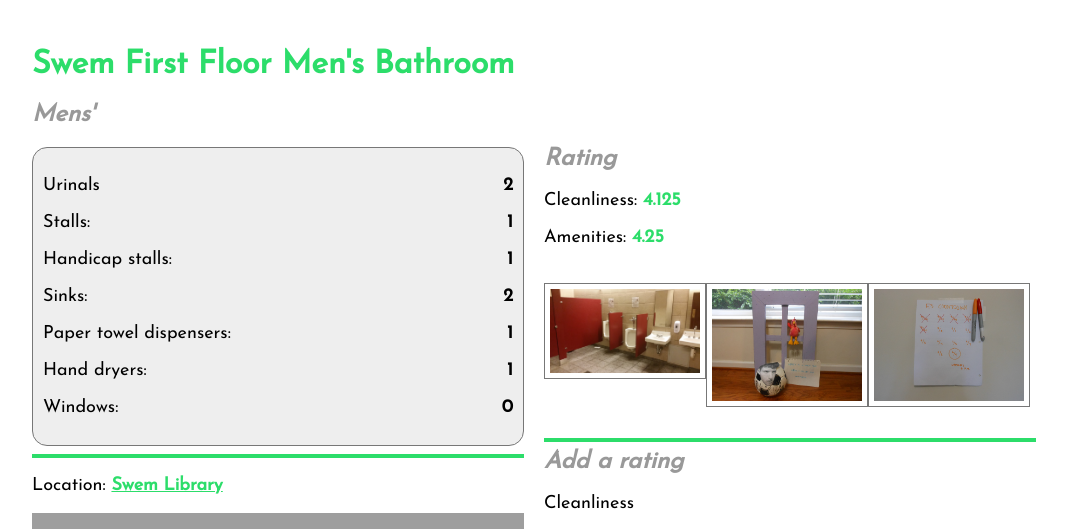
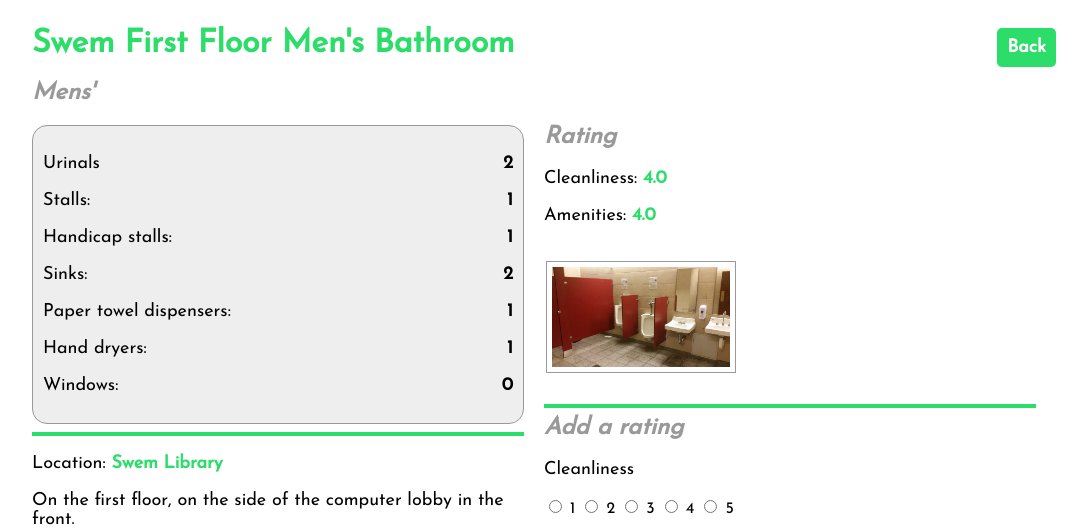
Before and after one commit to theycallmezeal/airpnp, a Django app: page /bathrooms/1/ in a window 1280 px wide. Shown: the top 529 px of the page, without its empty margins (96-1183 px from the left). Run offline with Django 3.2, Linux system fonts and the light colour scheme; data comes from the database, SQL or seed files in the repository; grey boxes are pictures that could not be loaded.

Commit message:
some more goodies

```diff
--- a/bathrooms/admin.py
+++ b/bathrooms/admin.py
@@ -1,9 +1,11 @@
 from django.contrib import admin
 
+from .models import Location
 from .models import Bathroom
 from .models import Rating
 from .models import Image
 
+admin.site.register(Location)
 admin.site.register(Bathroom)
 admin.site.register(Rating)
 admin.site.register(Image)
--- a/bathrooms/models.py
+++ b/bathrooms/models.py
@@ -1,6 +1,14 @@
 from django.db import models
 from django.contrib.auth.models import User
 from django.shortcuts import get_object_or_404
+
+class Location(models.Model):
+	human_readable_location = models.CharField(max_length=100)
+	google_maps_link = models.CharField(max_length=50)
+	google_maps_embed = models.CharField(max_length=500)
+
+	def __str__(self):
+		return self.human_readable_location
 
 class Bathroom(models.Model):
 	name = models.CharField(max_length=100)
@@ -13,9 +21,8 @@
 	hand_dryers = models.PositiveSmallIntegerField()
 	windows = models.PositiveSmallIntegerField()
 
-	human_readable_location = models.CharField(max_length=100)
-	google_maps_link = models.CharField(max_length=50)
-	google_maps_embed = models.CharField(max_length=500)
+	location = models.ForeignKey(Location, on_delete=models.CASCADE)
+	location_desc = models.CharField(max_length=300)
 
 	def __str__(self):
 		return self.name
@@ -26,7 +33,7 @@
 	amenities_rating = models.PositiveSmallIntegerField()
 
 	def __str__(self):
-		return str(self.cleanliness_rating) + " star rating for " + self.bathroom.name
+		return str(self.cleanliness_rating) + "/" + str(self.amenities_rating) + " rating for " + self.bathroom.name
 
 class Image(models.Model):
 	bathroom = models.ForeignKey(Bathroom, on_delete=models.CASCADE)
--- a/bathrooms/static/style.css
+++ b/bathrooms/static/style.css
@@ -12,6 +12,7 @@
 h1 {
 	color: #2cdd6a;
 	font-weight: bold;
+	margin-top: 0px;
 }
 
 h2 {
@@ -25,6 +26,7 @@
 
 a {
 	font-weight: bold;
+	text-decoration: none;
 }
 
 a:link {
@@ -33,6 +35,32 @@
 
 hr {
 	border: solid 2px #2cdd6a;
+}
+
+#title {
+	position: relative;
+}
+
+#back-link a {
+	position: absolute;
+	right: 0px;
+	top: 0px;
+}
+
+#back-link a, input[type=submit] {
+	color: #ffffff;
+	background-color: #2cdd6a;
+	padding: 10px;
+	border-radius: 5px;
+	border: none;
+	font-family: inherit;
+	font-size: inherit;
+}
+
+#back-link a:hover, input[type=submit]:hover {
+	-webkit-box-shadow: 2px 2px 0px #999999;
+	-moz-box-shadow: 2px 2px 0px 0px #999999;
+	box-shadow: 2px 2px 0px 0px #999999;
 }
 
 #everything-but-title {
@@ -57,7 +85,7 @@
 
 #stats {
 	background-color: #eeeeee;
-	border: solid 1px #777777;
+	border: solid 1px #999999;
 	border-radius: 15px;
 	padding: 10px;
 }
@@ -66,7 +94,9 @@
 	clear: both;
 }
 
-.stat {
+#noimages {
+	font-style: italic;
+	color: #999999;
 }
 
 .value {
@@ -89,9 +119,11 @@
 }
 
 #images img {
-	width: 150px;
-	border: solid 1px #777777;
+	height: 100px;
+	border: solid 1px #999999;
 	padding: 5px;
+	margin-left: 2px;
+	margin-right: 2px;
 }
 
 table {
@@ -102,8 +134,12 @@
 	text-align: left;
 }
 
-tr {
-	padding: 100px 0px;
+td, th {
+	padding: 10px;
+}
+
+tr:nth-child(even) {
+	background-color: #eeeeee;
 }
 
 iframe {
--- a/bathrooms/templates/bathrooms/bathroom.html
+++ b/bathrooms/templates/bathrooms/bathroom.html
@@ -3,8 +3,11 @@
 
 {% block content %}
 {% if bathroom %}
-	<h1>{{ bathroom.name }}</h1>
-	<h2>{{ gender }}</h2>
+	<div id="title">
+		<h1>{{ bathroom.name }}</h1>
+		<p id="back-link"><a href="{% url 'bathrooms:list' %}">Back</a></p>
+		<h2>{{ gender }}</h2>
+	</div>
 
 	<div id="everything-but-title">
 		<div id="info">
@@ -20,8 +23,9 @@
 
 			<hr>
 
-			<p>Location: <a href="{{ bathroom.google_maps_link }}">{{ bathroom.human_readable_location }}</a></p>
-			{{ bathroom.google_maps_embed|safe|escape }}
+			<p>Location: <a href="{{ bathroom.location.google_maps_link }}">{{ bathroom.location.human_readable_location }}</a></p>
+			<p>{{ bathroom.location_desc }}</p>
+			{{ bathroom.location.google_maps_embed|safe|escape }}
 
 		</div>
 
@@ -31,9 +35,13 @@
 			<p class="score">Amenities: <span class="rating_num">{{ amenities_rating }}</span> <span class="rating_stars">{{ amenities_stars }}</span></p>
 
 			<div id="images">
-			{% for image in images %}
-				<p><img src="{% static image.image.url %}" alt="Bathroom in {{ bathroom.name }}"></p>
-			{% endfor %}
+			{% if images|length == 0 %}
+				<p id="noimages">no images yet</p>
+			{% else %}
+				{% for image in images %}
+					<p><img src="{% static image.image.url %}" alt="Bathroom in {{ bathroom.name }}"></p>
+				{% endfor %}
+			{% endif %}
 			</div>
 
 			<hr>
@@ -58,7 +66,7 @@
 				<input type="radio" name="cleanliness" value="5" />
 				<label for="5">5</label>
 
-				<p>Design</p>
+				<p>Amenities</p>
 				<input type="radio" name="amenities" value="1" />
 				<label for="1">1</label>
 
@@ -74,7 +82,6 @@
 				<input type="radio" name="amenities" value="5" />
 				<label for="5">5</label>
 
-
 				<p><input type="submit" value="Submit" /></p>
 			</form>
 		</div>
--- a/bathrooms/views.py
+++ b/bathrooms/views.py
@@ -4,8 +4,13 @@
 
 def list(request):
 	bathroom_list = Bathroom.objects.all()
+	ratings_list = []
+	for bathroom in bathroom_list:
+		ratings = Rating.objects.filter(bathroom__id=bathroom.id)
+		ratings_list.append(getRatings(bathroom, ratings))
+
 	return render(request, 'bathrooms/list.html', {
-		'bathroom_list': bathroom_list
+		'bathroom_list': zip(bathroom_list, ratings_list)
 	})
 
 def detail(request, bathroom_id):
@@ -13,19 +18,9 @@
 	ratings = Rating.objects.filter(bathroom__id=bathroom_id)
 	images = Image.objects.filter(bathroom__id=bathroom_id)
 
-	cleanliness_rating_sum = 0
-	amenities_rating_sum = 0
-	rating_n = 0
-	for rating in ratings:
-		cleanliness_rating_sum += rating.cleanliness_rating
-		amenities_rating_sum += rating.amenities_rating
-		rating_n += 1
-
-	cleanliness_rating = 'no ratings yet'
-	amenities_rating = 'no ratings yet'
-	if rating_n > 0:
-		cleanliness_rating = cleanliness_rating_sum / rating_n
-		amenities_rating = amenities_rating_sum / rating_n
+	results = getRatings(bathroom, ratings)
+	cleanliness_rating = results['cleanliness']
+	amenities_rating = results['amenities']
 
 	gender = 'Mens\''
 	if bathroom.gender == 1:
@@ -44,9 +39,30 @@
 def vote(request, bathroom_id):
 	rating = Rating()
 	rating.bathroom = Bathroom.objects.get(id=bathroom_id)
-	rating.cleanliness_rating = request.POST['cleanliness']
-	rating.amenities_rating = request.POST['amenities']
-	rating.save()
+	rating.cleanliness_rating = request.POST.get('cleanliness', None)
+	rating.amenities_rating = request.POST.get('amenities', None)
+	if rating.cleanliness_rating != None and rating.amenities_rating != None:
+		rating.save()
 
 	bathroom = get_object_or_404(Bathroom, id=bathroom_id)
 	return redirect('bathrooms:detail', bathroom_id)
+
+def getRatings(bathroom, ratings):
+	cleanliness_rating_sum = 0
+	amenities_rating_sum = 0
+	rating_n = 0
+	for rating in ratings:
+		cleanliness_rating_sum += rating.cleanliness_rating
+		amenities_rating_sum += rating.amenities_rating
+		rating_n += 1
+
+	cleanliness_rating = 'no ratings yet'
+	amenities_rating = 'no ratings yet'
+	if rating_n > 0:
+		cleanliness_rating = cleanliness_rating_sum / rating_n
+		amenities_rating = amenities_rating_sum / rating_n
+
+	return {
+		'cleanliness': cleanliness_rating,
+		'amenities': amenities_rating
+	}
```
Also changed, not shown: bathrooms/templates/bathrooms/list.html (+4 -4 lines), bathrooms/migrations/0018_auto_20170401_2242.py (added), bathrooms/migrations/0019_bathroom_location.py (added), bathrooms/migrations/0020_bathroom_location_desc.py (added), db.sqlite3, static/photos/DSCN2919.JPG (deleted), static/photos/DSCN2919_KbdQm54.JPG (deleted), static/photos/e3countdown.png (deleted).
